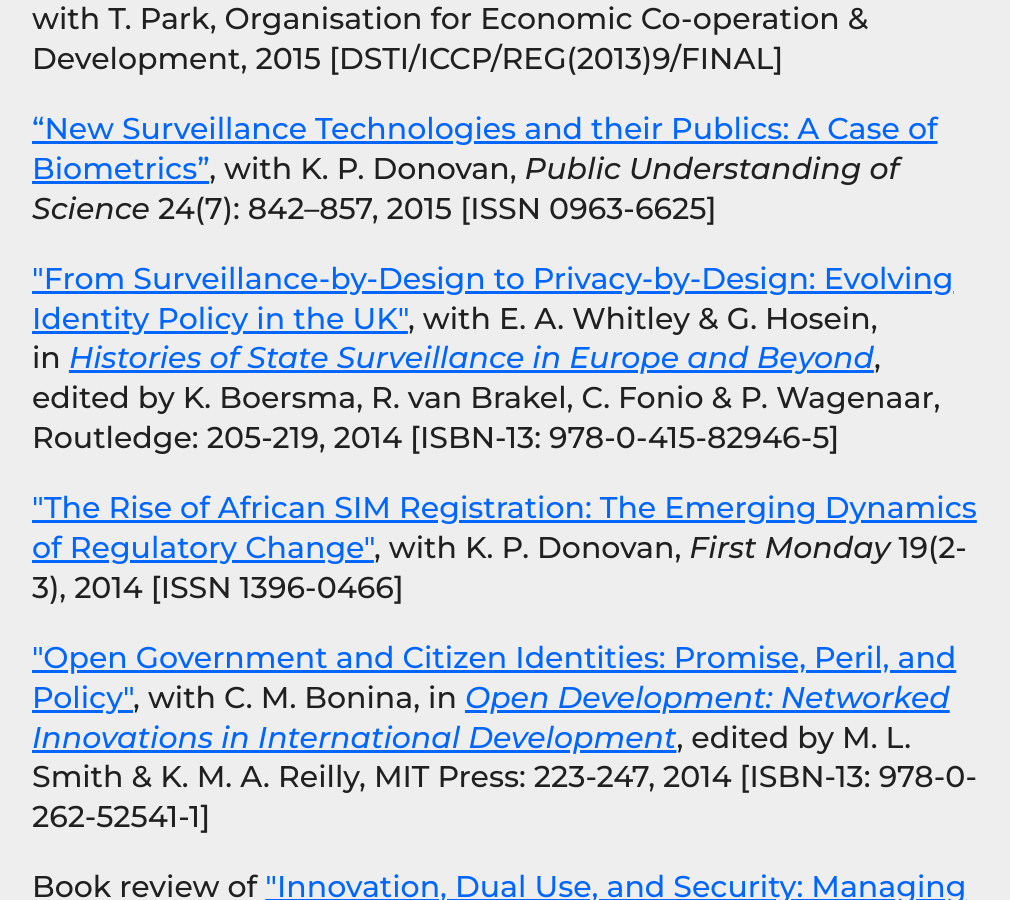
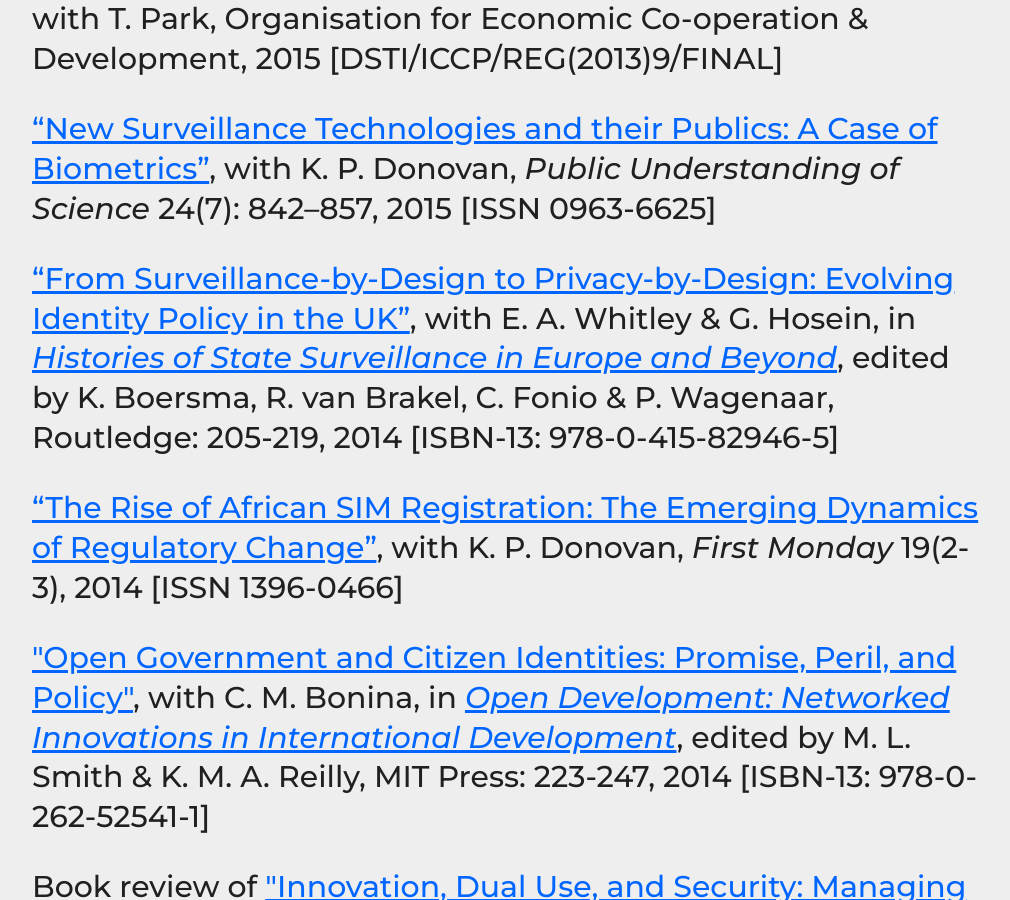
Before and after one commit to haroonalrasheed/641a, a Jekyll site: the page built from select-publications/index.md, in a window 1280 px wide and 900 px high, scrolled down 1257 px. Shown: the whole window, without its empty margins (132-1142 px from the left). Built offline with Jekyll 4.4.1, drawn with Linux system fonts in a browser that asks for light colours.

```diff
--- a/select-publications/index.md
+++ b/select-publications/index.md
@@ -21,9 +21,9 @@ _[Contact me](mailto:a.k.martin@alumni.lse.ac.uk) for copies of articles/chapter
 
 ["New Surveillance Technologies and their Publics: A Case of Biometrics"](http://dx.doi.org/10.1177/0963662513514173), with K. P. Donovan, *Public Understanding of Science* 24(7): 842–857, 2015 [ISSN 0963-6625]
 
-<a href="http://personal.lse.ac.uk/whitley/allpubs/hos2014.pdf" target="_blank">&quot;From Surveillance-by-Design to Privacy-by-Design: Evolving Identity Policy in the UK&quot;</a>, with E. A. Whitley &amp; G. Hosein, in&nbsp;<a href="http://www.amazon.co.uk/Histories-Surveillance-Europe-Beyond-Boersma/dp/0415829461" target="_blank"><i>Histories of State Surveillance in Europe and Beyond</i></a>, edited by K. Boersma, R. van Brakel, C. Fonio &amp; P. Wagenaar, Routledge: 205-219, 2014 [ISBN-13: 978-0-415-82946-5]
+["From Surveillance-by-Design to Privacy-by-Design: Evolving Identity Policy in the UK"](http://personal.lse.ac.uk/whitley/allpubs/hos2014.pdf), with E. A. Whitley & G. Hosein, in [*Histories of State Surveillance in Europe and Beyond*](https://www.routledge.com/Histories-of-State-Surveillance-in-Europe-and-Beyond/Boersma-van-Brakel-Fonio-Wagenaar/p/book/9780415829465), edited by K. Boersma, R. van Brakel, C. Fonio & P. Wagenaar, Routledge: 205-219, 2014 [ISBN-13: 978-0-415-82946-5]
 
-<a href="http://dx.doi.org/10.5210/fm.v19i2.4351" target="_blank">&quot;The Rise of African SIM Registration: The Emerging Dynamics of Regulatory Change&quot;</a>,&nbsp;with K. P. Donovan,&nbsp;<i>First Monday&nbsp;</i>19(2-3), 2014<i>&nbsp;</i>[ISSN 1396-0466]
+["The Rise of African SIM Registration: The Emerging Dynamics of Regulatory Change"](http://dx.doi.org/10.5210/fm.v19i2.4351), with K. P. Donovan, *First Monday* 19(2-3), 2014 [ISSN 1396-0466]
 
 <a href="https://prd-idrc.azureedge.net/sites/default/files/openebooks/541-1/index.html#ch09" target="_blank">&quot;Open Government and Citizen Identities: Promise, Peril, and Policy&quot;</a>, with C. M. Bonina, in&nbsp;<i><a href="http://www.idrc.ca/EN/Resources/Publications/Pages/IDRCBookDetails.aspx?PublicationID=1274" target="_blank">Open Development: Networked Innovations in International Development</a></i>, edited by M. L. Smith &amp; K. M. A. Reilly, MIT Press: 223-247, 2014 [ISBN-13: 978-0-262-52541-1]
 
```
